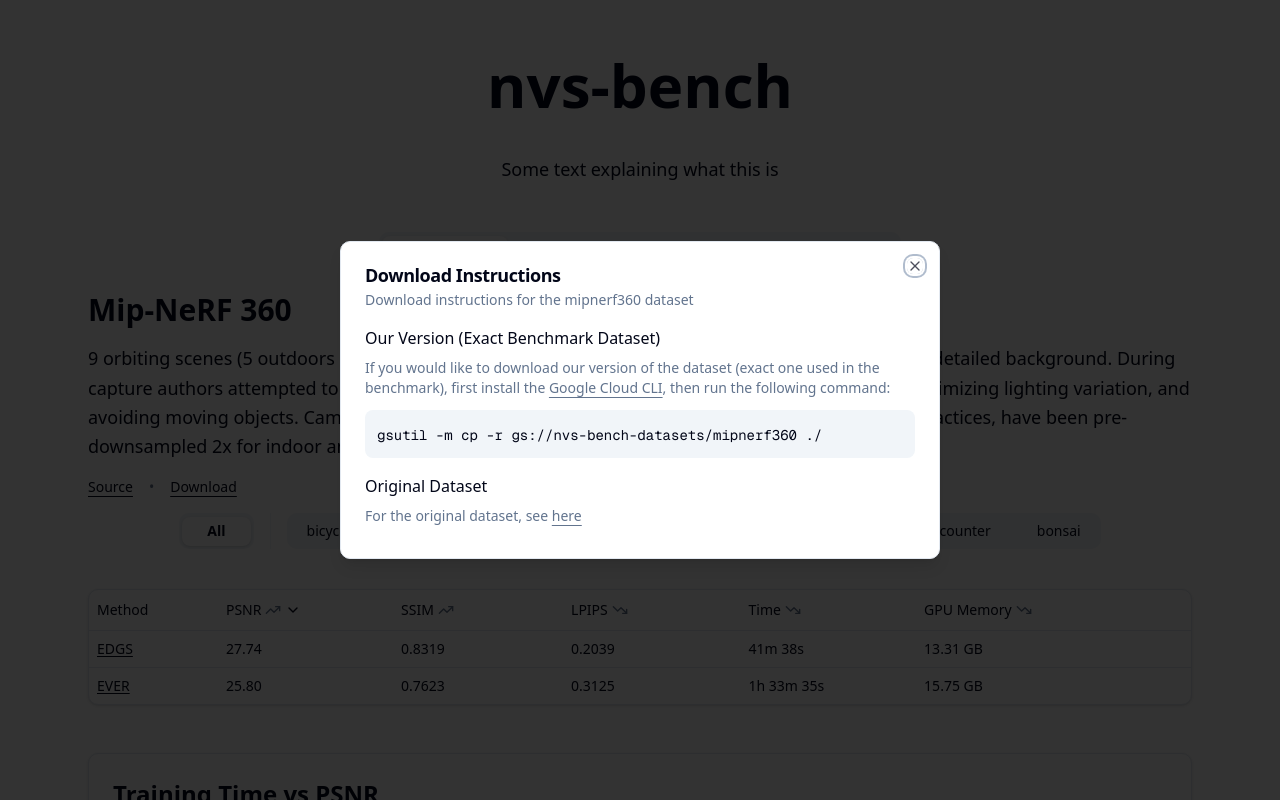
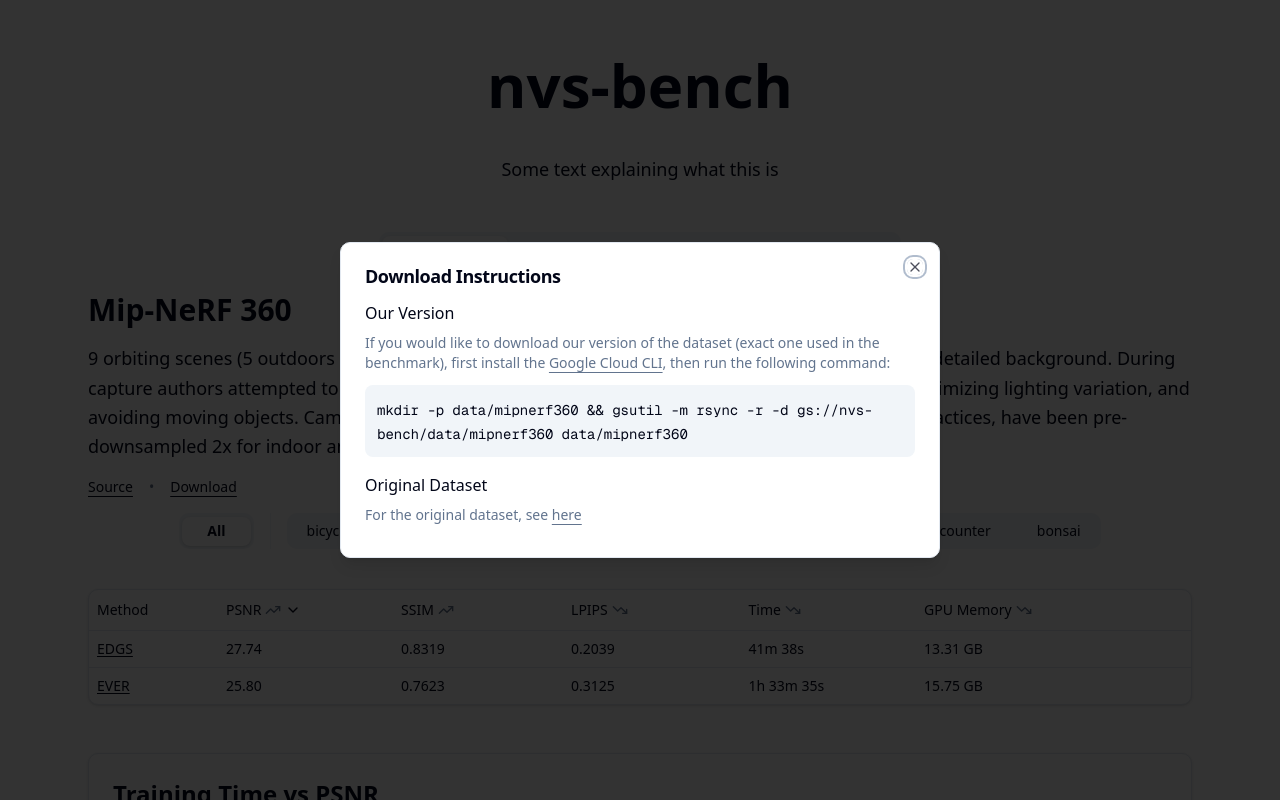
Before and after one commit to nvs-bench/nvs-bench, a Next.js app in the folder website/: page / in a window 1280 px wide. Both pictures are taken after a click on the button "Download". Shown: the top 800 px of the page. Built offline with nearby package versions, Linux system fonts and the light colour scheme.

Commit message:
added download links

```diff
--- a/website/components/dataset-download-modal.tsx
+++ b/website/components/dataset-download-modal.tsx
@@ -15,20 +15,20 @@ interface DatasetDownloadModalProps {
 const getDownloadInfo = (datasetName: string) => {
   const downloadInfo = {
     mipnerf360: {
-      gsutilCommand: "gsutil -m cp -r gs://nvs-bench-datasets/mipnerf360 ./",
-      originalLink: "https://jonbarron.info/mipnerf360/",
+      gsutilCommand: "mkdir -p data/mipnerf360 && gsutil -m rsync -r -d gs://nvs-bench/data/mipnerf360 data/mipnerf360",
+      originalLink: "https://github.com/N-Demir/nvs-bench/blob/main/scripts/dataset_downloads/mipnerf360.sh",
     },
     tanksandtemples: {
-      gsutilCommand: "gsutil -m cp -r gs://nvs-bench-datasets/tanksandtemples ./",
-      originalLink: "https://www.tanksandtemples.org",
+      gsutilCommand: "mkdir -p data/tanksandtemples && gsutil -m rsync -r -d gs://nvs-bench/data/tanksandtemples data/tanksandtemples",
+      originalLink: "https://github.com/N-Demir/nvs-bench/blob/main/scripts/dataset_downloads/deepblending_and_tanksandtemples.sh",
     },
     deepblending: {
-      gsutilCommand: "gsutil -m cp -r gs://nvs-bench-datasets/deepblending ./",
-      originalLink: "http://visual.cs.ucl.ac.uk/pubs/deepblending/",
+      gsutilCommand: "mkdir -p data/deepblending && gsutil -m rsync -r -d gs://nvs-bench/data/deepblending data/deepblending",
+      originalLink: "https://github.com/N-Demir/nvs-bench/blob/main/scripts/dataset_downloads/deepblending_and_tanksandtemples.sh",
     },
     zipnerf: {
-      gsutilCommand: "gsutil -m cp -r gs://nvs-bench-datasets/zipnerf ./",
-      originalLink: "https://smerf-3d.github.io/#data",
+      gsutilCommand: "mkdir -p data/zipnerf && gsutil -m rsync -r -d gs://nvs-bench/data/zipnerf data/zipnerf",
+      originalLink: "https://github.com/N-Demir/nvs-bench/blob/main/scripts/dataset_downloads/zipnerf.sh",
     },
   }
 
@@ -49,13 +49,10 @@ export function DatasetDownloadModal({ datasetName, children }: DatasetDownloadM
       <DialogContent className="sm:max-w-[600px]">
         <DialogHeader>
           <DialogTitle>Download Instructions</DialogTitle>
-          <DialogDescription>
-            Download instructions for the {datasetName} dataset
-          </DialogDescription>
         </DialogHeader>
         <div className="space-y-4">
           <div>
-            <h4 className="font-medium mb-2">Our Version (Exact Benchmark Dataset)</h4>
+            <h4 className="font-medium mb-2">Our Version</h4>
             <p className="text-sm text-muted-foreground mb-3">
               If you would like to download our version of the dataset (exact one used in the benchmark),
               first install the{" "}
@@ -67,7 +64,7 @@ export function DatasetDownloadModal({ datasetName, children }: DatasetDownloadM
               >
                 Google Cloud CLI
               </a>
-              , then run the following command:
+                , then run the following command:
             </p>
             <div className="bg-muted p-3 rounded-md">
               <code className="text-sm font-mono">{downloadInfo.gsutilCommand}</code>
--- a/website/components/method-images.tsx
+++ b/website/components/method-images.tsx
@@ -228,7 +228,7 @@ export function MethodImages({
           <div className="grid grid-cols-1 md:grid-cols-2 lg:grid-cols-3 gap-6">
             {imagePairs.map((pair, index) => (
               <div
-                key={`${pair.render.filename}-${pair.gt.filename}`}
+                key={`${pair.sceneName}-${pair.render.filename}-${pair.gt.filename}`}
                 className="flex flex-col"
               >
                 <div className="text-center">
--- a/website/lib/datasets.json
+++ b/website/lib/datasets.json
@@ -20,7 +20,7 @@
   {
     "dataset_name": "tanksandtemples",
     "dataset_display_name": "Tanks & Temples",
-    "dataset_description": "Outdoor captured scenes in realistic conditions. Similar to the 3DGS paper we've selected only the tank and train scenes, but there are many more available.",
+    "dataset_description": "Outdoor captured scenes in realistic conditions. Following the 3DGS paper, we've selected only the tank and train scenes, but there are many more available.",
     "dataset_source_link": "https://www.tanksandtemples.org",
     "dataset_download_link": "https://example.com/tanks-download",
     "scenes": ["truck", "train"]
@@ -28,7 +28,7 @@
   {
     "dataset_name": "deepblending",
     "dataset_display_name": "DeepBlending",
-    "dataset_description": "Indoor captured scenes in realistic conditions. Similar to the 3DGS paper we've selected only the playroom and drjohnson scenes, but there are many more available. Poses generated with COLMAP.",
+    "dataset_description": "Indoor captured scenes in realistic conditions. Following the 3DGS paper, we've selected only the playroom and drjohnson scenes, but there are many more available. Poses generated with COLMAP.",
     "dataset_source_link": "http://visual.cs.ucl.ac.uk/pubs/deepblending/",
     "dataset_download_link": "https://example.com/synthetic-download",
     "scenes": ["playroom", "drjohnson"]
@@ -36,7 +36,7 @@
   {
     "dataset_name": "zipnerf",
     "dataset_display_name": "ZipNerf",
-    "dataset_description": "Large scale high-fidelity indoor captured scenes. 1000+ images per scene. We selected the undistorted images for broader compatability, but the original images were captured with a fisheye lens.",
+    "dataset_description": "Large scale high-fidelity indoor captured scenes. 1000+ images per scene. We've selected the undistorted images for broader compatability, but the original images were captured with a fisheye lens.",
     "dataset_source_link": "https://smerf-3d.github.io/#data",
     "dataset_download_link": "",
     "scenes": ["alameda", "berlin", "london", "nyc"]
```
